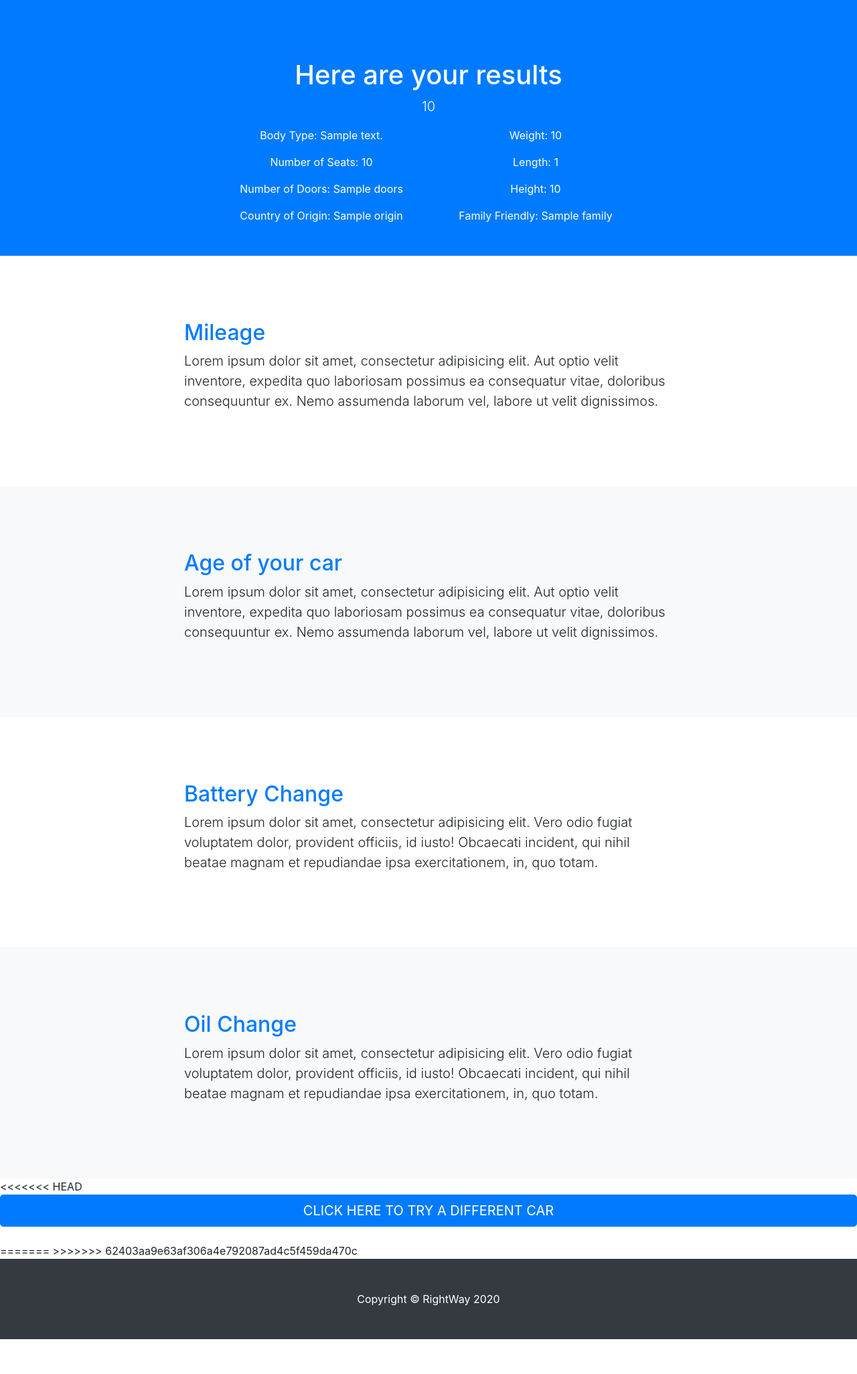
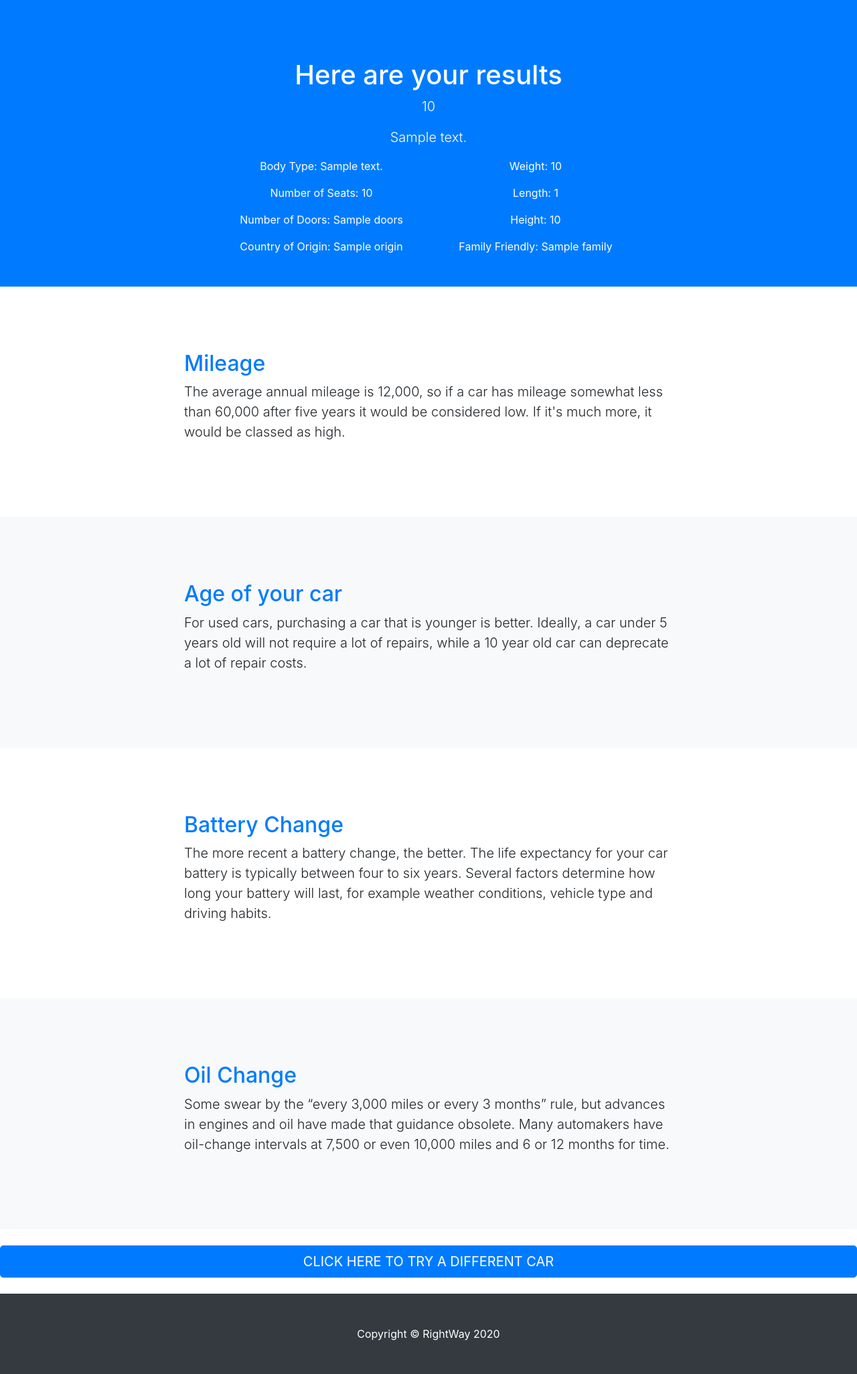
Before and after one commit to katherine81779/right-way, a Flask app: template Templates/report.html in a window 1280 px wide. Shown: the part 56-2108 px from the top of the page at 67% size. Before the commit the page ends 2056 px from the top, so only its background shows below. Run offline with Flask 2, Linux system fonts and the light colour scheme; the template is opened without the code that fills it: most values are stand-ins (such as "Sample title", 1, 10 or a date in 2020); some libraries are stand-ins or nearby versions.

Commit message:
last minute 2

```diff
--- a/Templates/report.html
+++ b/Templates/report.html
@@ -65,6 +65,13 @@
       <br><br><br><br><br><br>
       <h1>Here are your results</h1>
       <p class="lead">{{score}}</p>
+    <div class = "row">
+        <div class = "col-lg-4"></div>
+        <div class = "col-lg-4">
+        <p class = "lead">{{finalText}}</p>
+        </div>
+        <div class = "col-lg-4"></div>
+    </div>
     <div class="row">
     	<div class="col-lg-3"></div>
 	    <div class="col-lg-3">
@@ -93,13 +100,16 @@
             </a></h2>
           <div class="collapse" id="collapseExample1">
             <div class="card card-body">
-              This is what mileage is and this is a good explanation of what mileage is. We are the group RightWay and
-              we are going the right way.
+              Mileage is considered high or low relative to the car's age.
+              If you drive well below the average mileage each year, then
+              although the car may be above average at purchase, it could
+              be considered below average at sale. That means the opposite
+              is also true.
             </div>
           </div>
-          <p class="lead">Lorem ipsum dolor sit amet, consectetur adipisicing elit. Aut optio velit inventore, expedita
-            quo laboriosam possimus ea consequatur vitae, doloribus consequuntur ex. Nemo assumenda laborum vel, labore
-            ut velit dignissimos.</p>
+          <p class="lead">The average annual mileage is 12,000, so if a car
+             has mileage somewhat less than 60,000 after five years it would
+             be considered low. If it's much more, it would be classed as high.</p>
         </div>
       </div>
     </div><br><br><br><br>
@@ -116,13 +126,14 @@
             </a></h2>
           <div class="collapse" id="collapseExample2">
             <div class="card card-body">
-              This is what mileage is and this is a good explanation of what mileage is. We are the group RightWay and
-              we are going the right way.
+                The age of a car can tell you a lot about its condition. Generally,
+                the older the car, the older the parts of the car, therefore the
+                chance of it functioning well for a long time are low.
             </div>
           </div>
-          <p class="lead">Lorem ipsum dolor sit amet, consectetur adipisicing elit. Aut optio velit inventore, expedita
-            quo laboriosam possimus ea consequatur vitae, doloribus consequuntur ex. Nemo assumenda laborum vel, labore
-            ut velit dignissimos.</p>
+          <p class="lead">For used cars, purchasing a car that is younger is better.
+            Ideally, a car under 5 years old will not require a lot of repairs, while
+            a 10 year old car can deprecate a lot of repair costs.</p>
         </div>
       </div>
     </div><br><br><br><br>
@@ -139,13 +150,14 @@
             </a></h2>
           <div class="collapse" id="collapseExample3">
             <div class="card card-body">
-              This is what mileage is and this is a good explanation of what mileage is. We are the group RightWay and
-              we are going the right way.
+                Keeping your car battery fully charged means your battery will have a longer
+                lifespan and use energy more efficiently.
             </div>
           </div>
-          <p class="lead">Lorem ipsum dolor sit amet, consectetur adipisicing elit. Vero odio fugiat voluptatem dolor,
-            provident officiis, id iusto! Obcaecati incident, qui nihil beatae magnam et repudiandae ipsa
-            exercitationem, in, quo totam.</p>
+          <p class="lead">The more recent a battery change, the better. The life expectancy for
+            your car battery is typically between four to six years. Several factors determine
+            how long your battery will last, for example weather conditions, vehicle type and
+            driving habits.</p>
         </div>
       </div>
     </div><br><br><br><br>
@@ -162,25 +174,24 @@
             </a></h2>
           <div class="collapse" id="collapseExample4">
             <div class="card card-body">
-              This is what mileage is and this is a good explanation of what mileage is. We are the group RightWay and
-              we are going the right way.
+                Changing the oil of your car regularly is one of the best ways to extend the life of your
+                car and enhance its performance on the road. Your car’s engine oil lubricates parts of your
+                engine. Over time, the oil gets dirty, its consistency changes and soon, your car’s
+                performance will drop; or worse, your car will stop running.
             </div>
           </div>
-          <p class="lead">Lorem ipsum dolor sit amet, consectetur adipisicing elit. Vero odio fugiat voluptatem dolor,
-            provident officiis, id iusto! Obcaecati incident, qui nihil beatae magnam et repudiandae ipsa
-            exercitationem, in, quo totam.</p>
+          <p class="lead">Some swear by the “every 3,000 miles or every 3 months” rule, but advances in engines
+            and oil have made that guidance obsolete. Many automakers have oil-change intervals at 7,500 or
+            even 10,000 miles and 6 or 12 months for time.</p>
         </div>
       </div>
     </div><br><br><br><br>
   </section>
 
-<<<<<<< HEAD
   <br>
   <a class="btn btn-lg btn-primary btn-block text-uppercase" href="/reset">Click here to try a different car</a>
   <br>
 
-=======
->>>>>>> 62403aa9e63af306a4e792087ad4c5f459da470c
   <!-- Footer -->
   <footer class="py-5 bg-dark">
     <div class="container">
```
